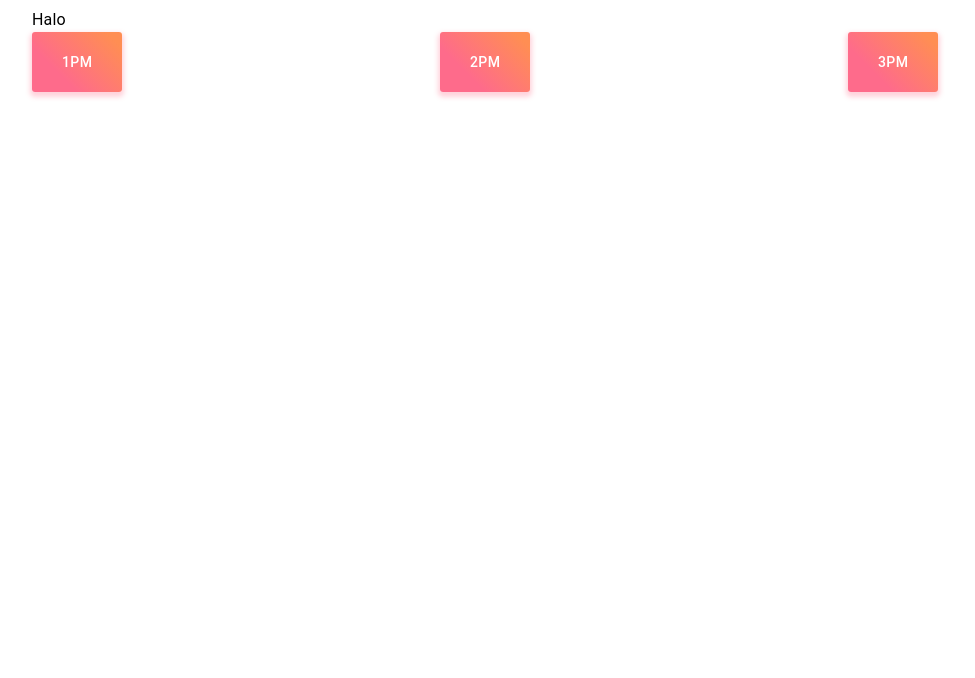
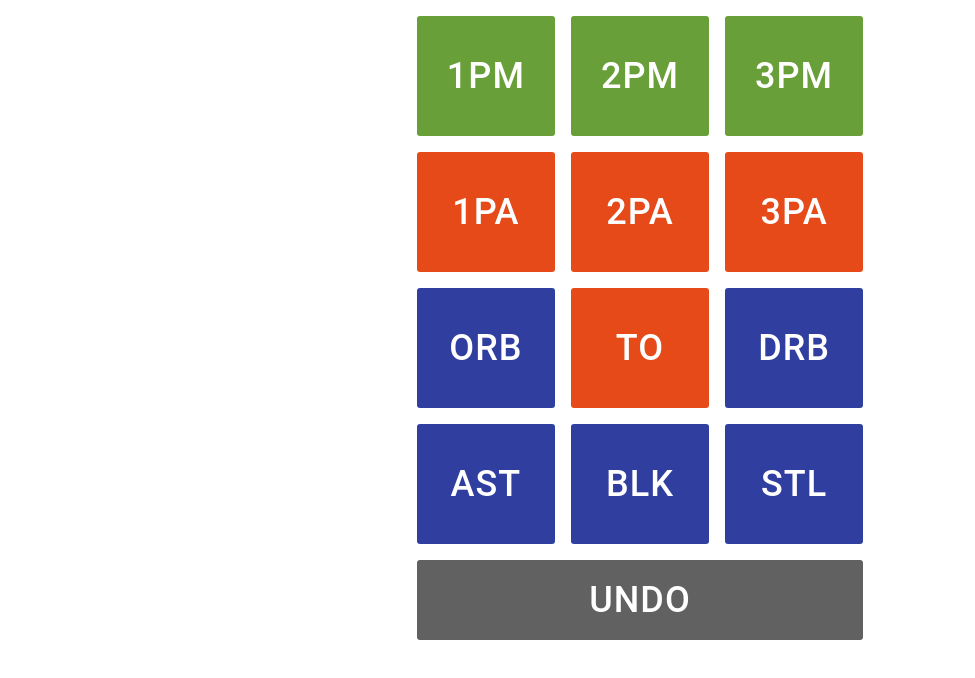
Before and after one commit to timvar/oneteam-basketball-stats, a React (Create React App) app in the folder front-oneteam-basketball-stats/: page / in a window 1280 px wide. Shown: the top 678 px of the page, without its empty margins (0-975 px from the left). Built offline with nearby package versions, Linux system fonts and the light colour scheme.

Commit message:
eventbuttons display

```diff
--- a/front-oneteam-basketball-stats/src/App.tsx
+++ b/front-oneteam-basketball-stats/src/App.tsx
@@ -1,13 +1,12 @@
 import React from 'react';
-import { Container, Typography } from '@material-ui/core';
-import ButtonRow from './ButtonRow';
+import { Grid } from '@material-ui/core';
+import EventButtons from './EventButtons';
 
 const App: React.FC = () => {
   return (
-    <Container>
-      <Typography>Halo</Typography>
-      <ButtonRow />
-    </Container>
+    <Grid container direction="column" justify="center" alignItems="center">
+      <EventButtons />
+    </Grid>
   );
 };
 
--- a/front-oneteam-basketball-stats/src/ButtonRow/index.tsx
+++ /dev/null
@@ -1,37 +0,0 @@
-import React from 'react';
-import { makeStyles, createStyles, Theme } from '@material-ui/core/styles';
-import { Button, Box, Grid } from '@material-ui/core';
-import MyButton from './MyButton';
-
-const useStyles = makeStyles((theme: Theme) =>
-  createStyles({
-    root: {
-      flexGrow: 1,
-    },
-    box: {
-      color: 'red',
-    },
-  })
-);
-
-const ButtonRow: React.FC = () => {
-  const classes = useStyles();
-
-  return (
-    <div>
-      <Grid container spacing={1}>
-        <Grid item xs={4}>
-          <MyButton item="1PM" />
-        </Grid>
-        <Grid item xs={4}>
-          <MyButton item="2PM" />
-        </Grid>
-        <Grid item xs={4}>
-          <MyButton item="3PM" />
-        </Grid>
-      </Grid>
-    </div>
-  );
-};
-
-export default ButtonRow;
--- /dev/null
+++ b/front-oneteam-basketball-stats/src/EventButtons/BlueButton.tsx
@@ -0,0 +1,36 @@
+import React from 'react';
+import { makeStyles } from '@material-ui/core/styles';
+import Button from '@material-ui/core/Button';
+import { otherColor } from '../styles/colors';
+
+const useStyles = makeStyles({
+  root: {
+    background: otherColor,
+    border: 0,
+    borderRadius: 3,
+    color: 'white',
+    height: 120,
+    width: '100%',
+    padding: '0 30px',
+    margin: '8px',
+    fontSize: 36,
+  },
+});
+
+interface Props {
+  item: string;
+}
+
+const BlueButton: React.FC<Props> = ({ item }) => {
+  const classes = useStyles();
+  const handleClick = () => {
+    console.log('click');
+  };
+  return (
+    <Button onClick={handleClick} className={classes.root}>
+      {item}
+    </Button>
+  );
+};
+
+export default BlueButton;
--- a/front-oneteam-basketball-stats/src/ButtonRow/MyButton.tsx
+++ b/front-oneteam-basketball-stats/src/EventButtons/GreenButton.tsx
@@ -1,16 +1,19 @@
 import React from 'react';
 import { makeStyles } from '@material-ui/core/styles';
 import Button from '@material-ui/core/Button';
+import { successColor } from '../styles/colors';
 
 const useStyles = makeStyles({
   root: {
-    background: 'linear-gradient(45deg, #FE6B8B 30%, #FF8E53 90%)',
+    background: successColor,
     border: 0,
     borderRadius: 3,
-    boxShadow: '0 3px 5px 2px rgba(255, 105, 135, .3)',
     color: 'white',
-    height: 60,
+    height: 120,
+    width: '100%',
     padding: '0 30px',
+    margin: '8px',
+    fontSize: 36,
   },
 });
 
@@ -18,7 +21,7 @@ interface Props {
   item: string;
 }
 
-const MyButton: React.FC<Props> = ({ item }) => {
+const GreenButton: React.FC<Props> = ({ item }) => {
   const classes = useStyles();
   const handleClick = () => {
     console.log('click');
@@ -30,4 +33,4 @@ const MyButton: React.FC<Props> = ({ item }) => {
   );
 };
 
-export default MyButton;
+export default GreenButton;
--- /dev/null
+++ b/front-oneteam-basketball-stats/src/EventButtons/GreyButton.tsx
@@ -0,0 +1,36 @@
+import React from 'react';
+import { makeStyles } from '@material-ui/core/styles';
+import Button from '@material-ui/core/Button';
+import { undoColor } from '../styles/colors';
+
+const useStyles = makeStyles({
+  root: {
+    background: undoColor,
+    border: 0,
+    borderRadius: 3,
+    color: 'white',
+    height: 80,
+    width: '100%',
+    padding: '0 30px',
+    margin: '8px',
+    fontSize: 36,
+  },
+});
+
+interface Props {
+  item: string;
+}
+
+const GreyButton: React.FC<Props> = ({ item }) => {
+  const classes = useStyles();
+  const handleClick = () => {
+    console.log('click');
+  };
+  return (
+    <Button onClick={handleClick} className={classes.root}>
+      {item}
+    </Button>
+  );
+};
+
+export default GreyButton;
--- /dev/null
+++ b/front-oneteam-basketball-stats/src/EventButtons/OrangeButton.tsx
@@ -0,0 +1,36 @@
+import React from 'react';
+import { makeStyles } from '@material-ui/core/styles';
+import Button from '@material-ui/core/Button';
+import { failColor } from '../styles/colors';
+
+const useStyles = makeStyles({
+  root: {
+    background: failColor,
+    border: 0,
+    borderRadius: 3,
+    color: 'white',
+    height: 120,
+    width: '100%',
+    padding: '0 30px',
+    margin: '8px',
+    fontSize: 36,
+  },
+});
+
+interface Props {
+  item: string;
+}
+
+const OrangeButton: React.FC<Props> = ({ item }) => {
+  const classes = useStyles();
+  const handleClick = () => {
+    console.log('click');
+  };
+  return (
+    <Button onClick={handleClick} className={classes.root}>
+      {item}
+    </Button>
+  );
+};
+
+export default OrangeButton;
--- /dev/null
+++ b/front-oneteam-basketball-stats/src/EventButtons/index.tsx
@@ -0,0 +1,64 @@
+import React from 'react';
+import { Box, Container } from '@material-ui/core';
+import GreenButton from './GreenButton';
+import OrangeButton from './OrangeButton';
+import BlueButton from './BlueButton';
+import GreyButton from './GreyButton';
+
+const ButtonRow: React.FC = () => {
+  return (
+    <div>
+      <Container>
+        <Box
+          display="flex"
+          bgcolor="white"
+          width="100%"
+          height="100%"
+          marginTop={0}
+        >
+          <GreenButton item="1PM" />
+          <GreenButton item="2PM" />
+          <GreenButton item="3PM" />
+        </Box>
+        <Box
+          display="flex"
+          bgcolor="white"
+          width="100%"
+          height="100%"
+          marginTop={0}
+        >
+          <OrangeButton item="1PA" />
+          <OrangeButton item="2PA" />
+          <OrangeButton item="3PA" />
+        </Box>
+        <Box
+          display="flex"
+          bgcolor="white"
+          width="100%"
+          height="100%"
+          marginTop={0}
+        >
+          <BlueButton item="ORB" />
+          <OrangeButton item="TO" />
+          <BlueButton item="DRB" />
+        </Box>
+        <Box
+          display="flex"
+          bgcolor="white"
+          width="100%"
+          height="100%"
+          marginTop={0}
+        >
+          <BlueButton item="AST" />
+          <BlueButton item="BLK" />
+          <BlueButton item="STL" />
+        </Box>
+        <Box display="flex" bgcolor="white" width="100%" marginTop={0}>
+          <GreyButton item="UNDO" />
+        </Box>
+      </Container>
+    </div>
+  );
+};
+
+export default ButtonRow;
--- /dev/null
+++ b/front-oneteam-basketball-stats/src/styles/colors.ts
@@ -0,0 +1,6 @@
+import { lightGreen, deepOrange, indigo, grey } from '@material-ui/core/colors';
+
+export const successColor = lightGreen[700];
+export const failColor = deepOrange[700];
+export const otherColor = indigo[700];
+export const undoColor = grey[700];
```
Also changed, not shown: 1 other file (tests, documents, lock files or other folders).
